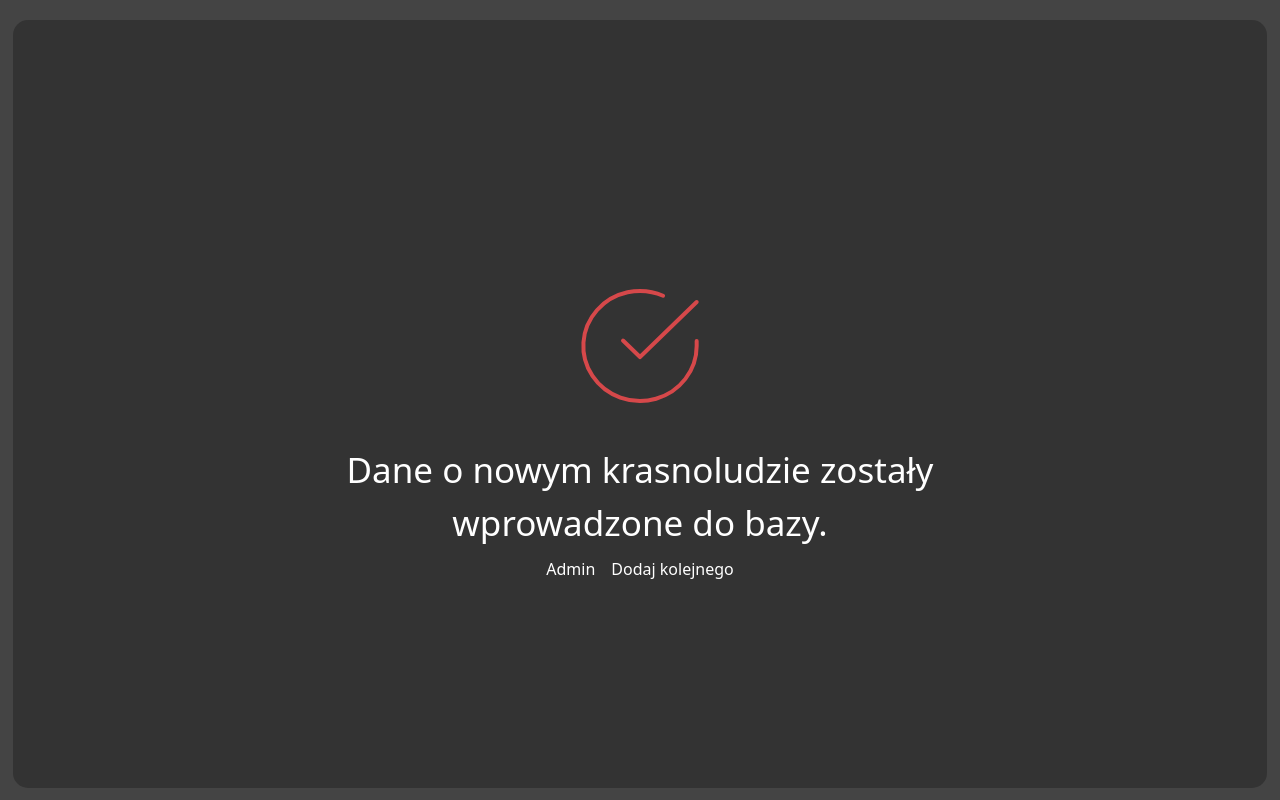
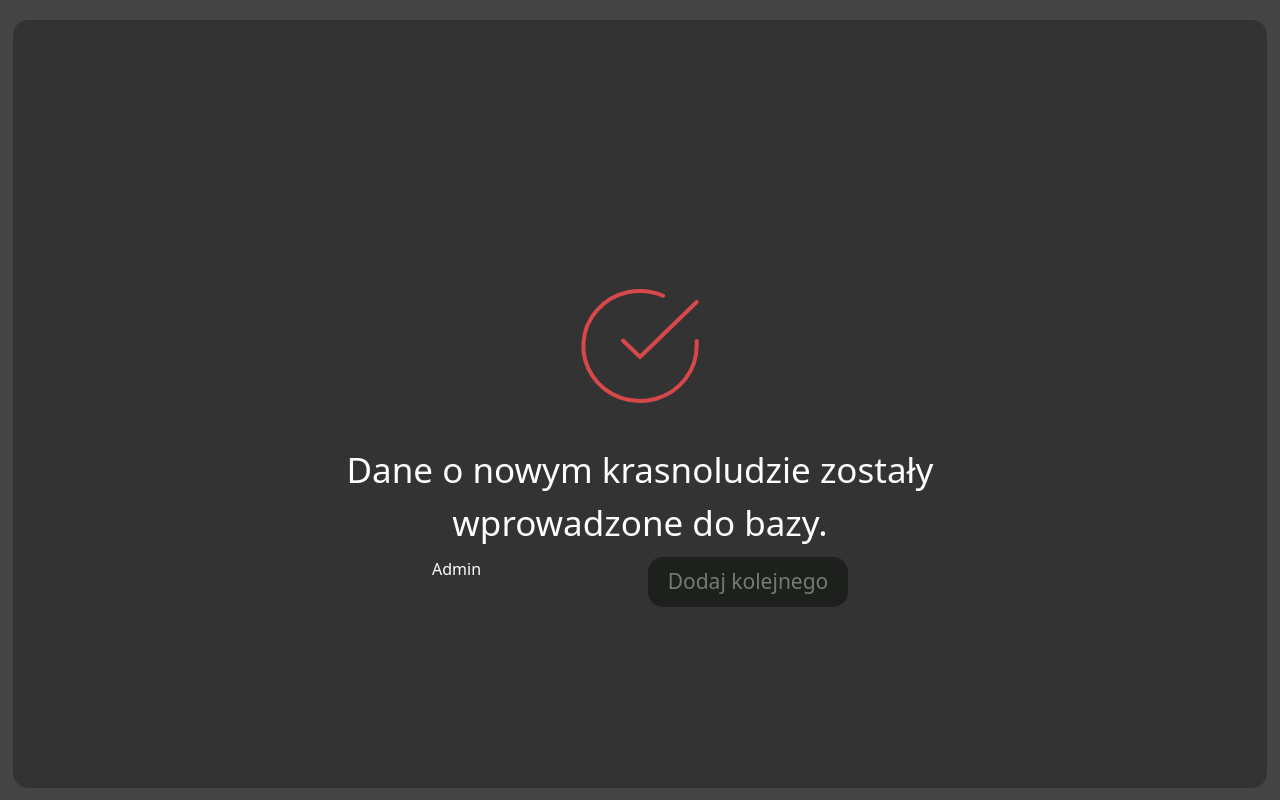
Before and after one commit to Newbies-Workplace/gnome-app, a React (Vite) app in the folder apps/gnome-web/: page /admin/infoadd in a window 1280 px wide. Built offline with nearby package versions, Linux system fonts and the light colour scheme.

Commit message:
feat interactive buttons

```diff
--- a/apps/gnome-web/src/pages/AdminPage.tsx
+++ b/apps/gnome-web/src/pages/AdminPage.tsx
@@ -14,17 +14,17 @@ export const AdminPage = () => {
         <LinkButton
           to="/admin/addgnome"
           label="Dodaj krasnala do bazy"
-          className="w-[250px] h-[150px] text-center text-[21px] text-[#757A75] bg-[#1E201E] rounded-[15px] flex items-center justify-center"
+          className="w-[215px] h-[150px] text-center text-[21px] text-[#757A75] bg-[#1E201E] rounded-[15px] flex items-center justify-center hover:bg-[#757A75] hover:text-[#FFFFFF] hover:w-[230px] hover:h-[165px] hover:text-[23px] transition-all duration-200"
         />
         <LinkButton
           to="/admin/lostinfo"
           label="Sprawdź ostatnie zgłoszenia"
-          className="w-[250px] h-[150px] text-center text-[21px] text-[#757A75] bg-[#1E201E] rounded-[15px] flex items-center justify-center"
+          className="w-[215px] h-[150px] text-center text-[21px] text-[#757A75] bg-[#1E201E] rounded-[15px] flex items-center justify-center hover:bg-[#757A75] hover:text-[#FFFFFF] hover:w-[230px] hover:h-[165px] hover:text-[23px] transition-all duration-200"
         />
         <LinkButton
           to="/admin/logadmin"
           label="Wyloguj się"
-          className="w-[250px] h-[150px] text-center text-[21px] text-[#757A75] bg-[#1E201E] rounded-[15px] flex items-center justify-center"
+          className="w-[215px] h-[150px] text-center text-[21px] text-[#757A75] bg-[#1E201E] rounded-[15px] flex items-center justify-center hover:bg-[#757A75] hover:text-[#FFFFFF] hover:w-[230px] hover:h-[165px] hover:text-[23px] transition-all duration-200"
         />
       </div>
     </div>
--- a/apps/gnome-web/src/pages/InfoAddPage.tsx
+++ b/apps/gnome-web/src/pages/InfoAddPage.tsx
@@ -9,12 +9,11 @@ const AddInfoPage: React.FC = () => {
         Dane o nowym krasnoludzie zostały <br /> wprowadzone do bazy.
       </p>
       <div className="flex justify-center">
-        <LinkButton to="/admin" label="Admin" width="200px" height="50px" />
+        <LinkButton to="/admin" label="Admin" className="w-[200px] h-[50px]" />
         <LinkButton
           to="/admin/addgnome"
           label="Dodaj kolejnego"
-          width="200px"
-          height="50px"
+          className="w-[200px] h-[50px] text-center text-[21px] text-[#757A75] bg-[#1E201E] rounded-[15px] flex items-center justify-center"
         />
       </div>
 
```
